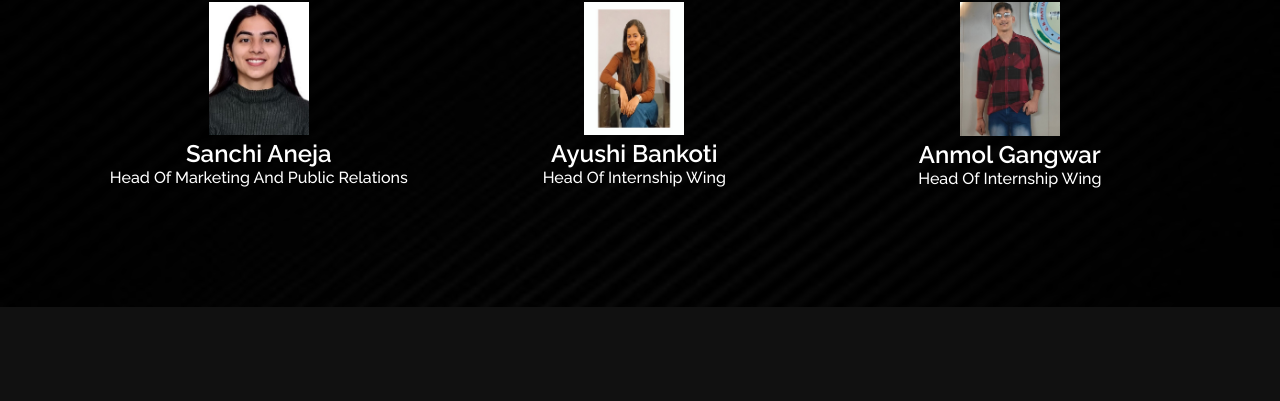
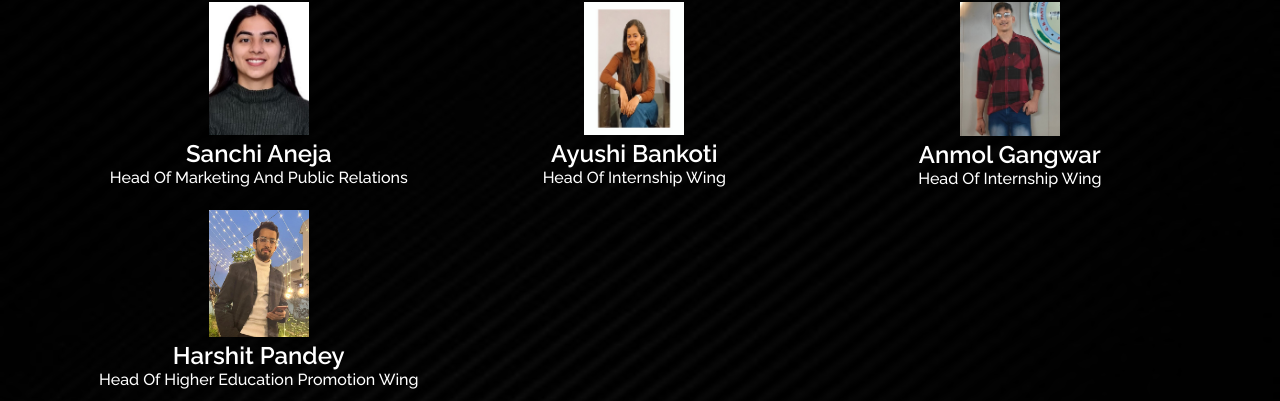
Before and after one commit to aashirvad/ecell-pantnagar, a plain HTML site: page index.html in a window 1280 px wide. Shown: the part 5573-5974 px from the top of the page. Drawn offline with nearby package versions, Linux system fonts and the light colour scheme; files whose address does not match are found by name.

Commit message:
new update

```diff
--- a/index.html
+++ b/index.html
@@ -494,7 +494,18 @@
 
 
           </div>
+          <div class="column">
+            <div  class="card">
+              <img src="./officebearers/Member 23.jpg" alt="" style="width:100px"
+              style="font-size:68px;">
+              <div class="container">
+                <h2>Harshit Pandey</h2>
+                <p>Head Of Higher Education Promotion Wing</p>
 
+
+              </div>
+            </div>
+          </div>
 
 
 
```
Also changed, not shown: officebearers/Member 2.jpg, officebearers/Member 23.jpg (added).
